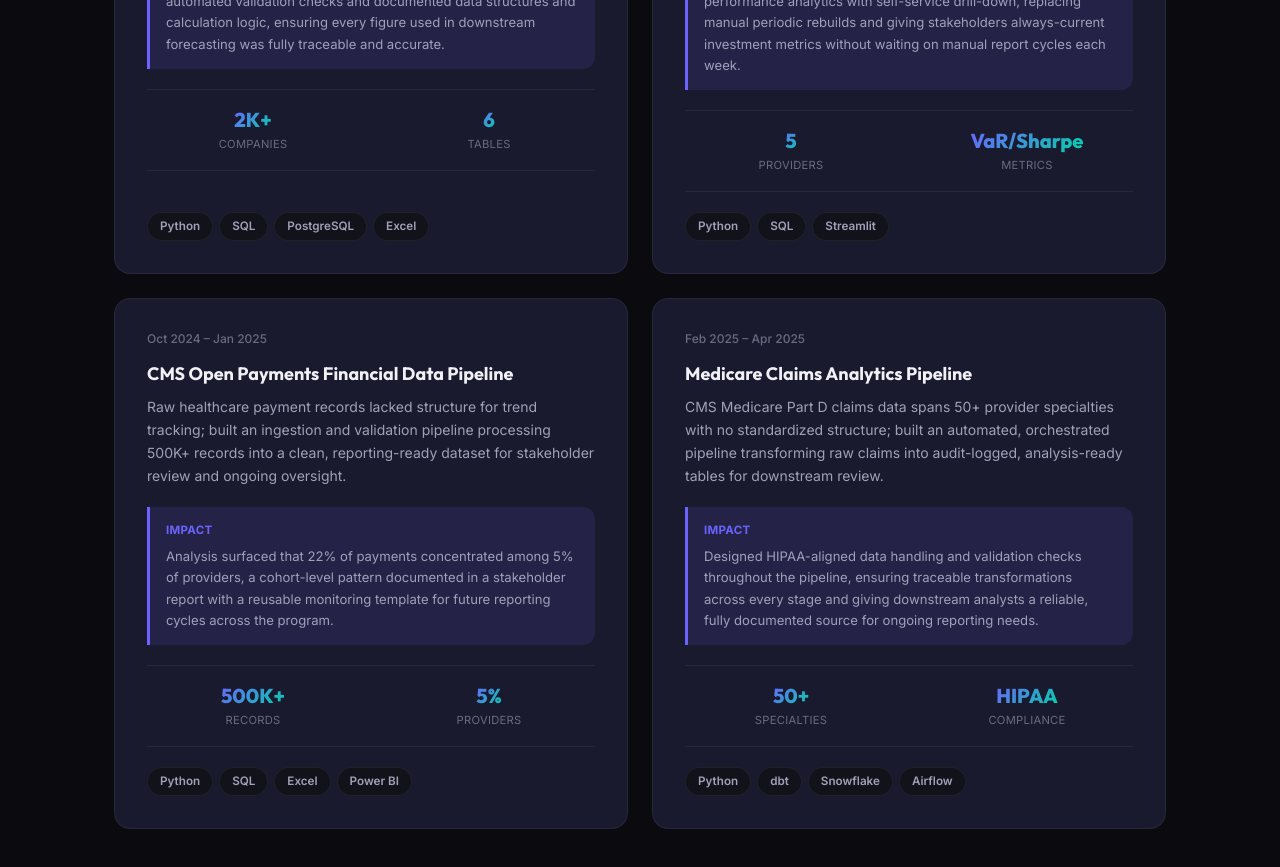
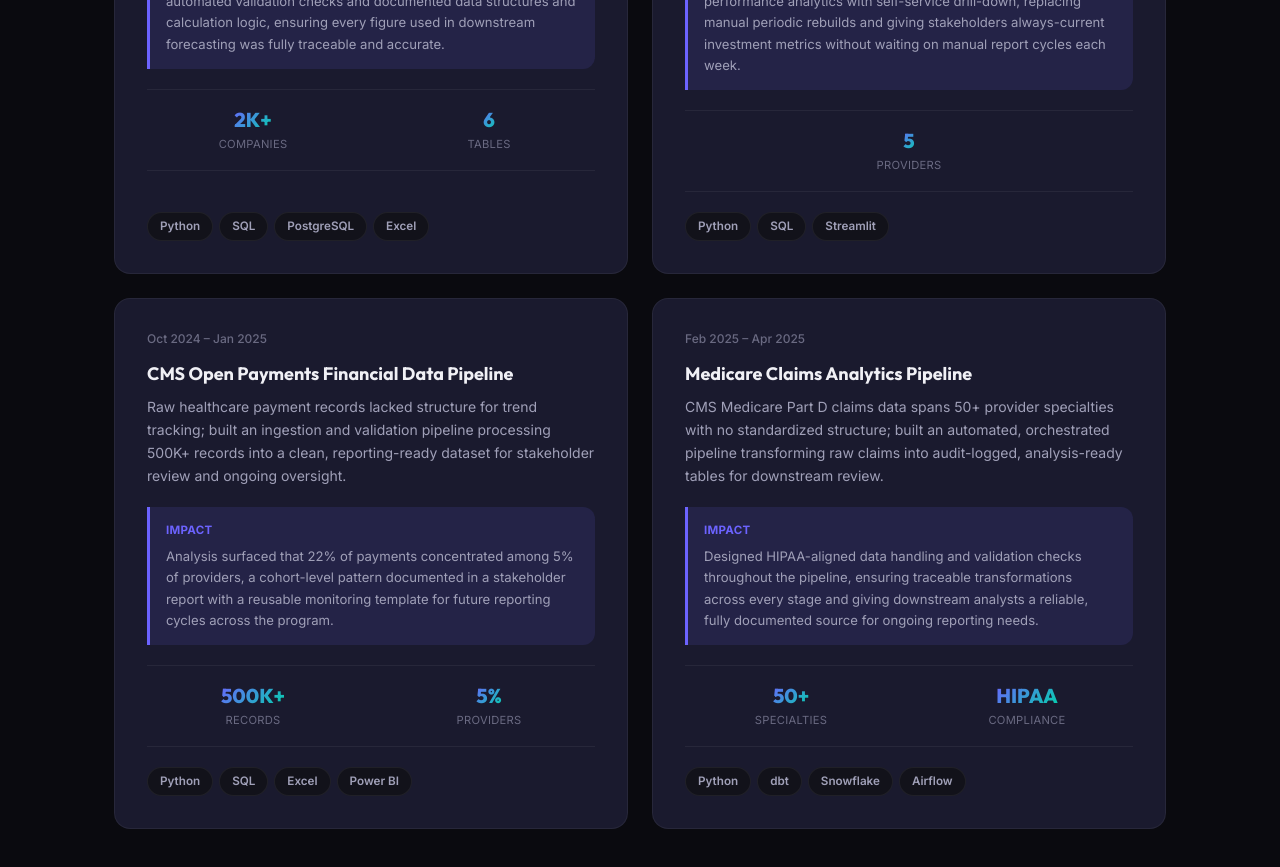
Before and after one commit to mviswdeep/portfolio, a React (Vite) app: page / in a window 1280 px wide. Shown: the part 4260-5127 px from the top of the page. Built offline with nearby package versions, Linux system fonts and the light colour scheme.

Commit message:
Keep only Providers metric for Investment analytics platform project and optimize metrics rendering

```diff
--- a/src/components/Projects.jsx
+++ b/src/components/Projects.jsx
@@ -43,6 +43,7 @@ export default function Projects() {
               </div>
 
               {/* Metrics */}
+              {project.metrics && project.metrics.length > 0 && (
                 <div className="flex gap-6 mb-5 py-4 border-t border-b border-border">
                   {project.metrics.map((m, j) => (
                     <div key={j} className="flex flex-col items-center flex-1">
@@ -51,6 +52,7 @@ export default function Projects() {
                     </div>
                   ))}
                 </div>
+              )}
 
               {/* Tech */}
               <div className="flex flex-wrap gap-1.5 mt-auto">
--- a/src/data/portfolioData.js
+++ b/src/data/portfolioData.js
@@ -158,7 +158,6 @@ const portfolioData = {
       period: "Jan 2026 – Present",
       metrics: [
         { label: "Providers", value: "5" },
-        { label: "Metrics", value: "VaR/Sharpe" },
       ],
     },
     {
```
Lines whose indentation alone changed are shown as unchanged.
